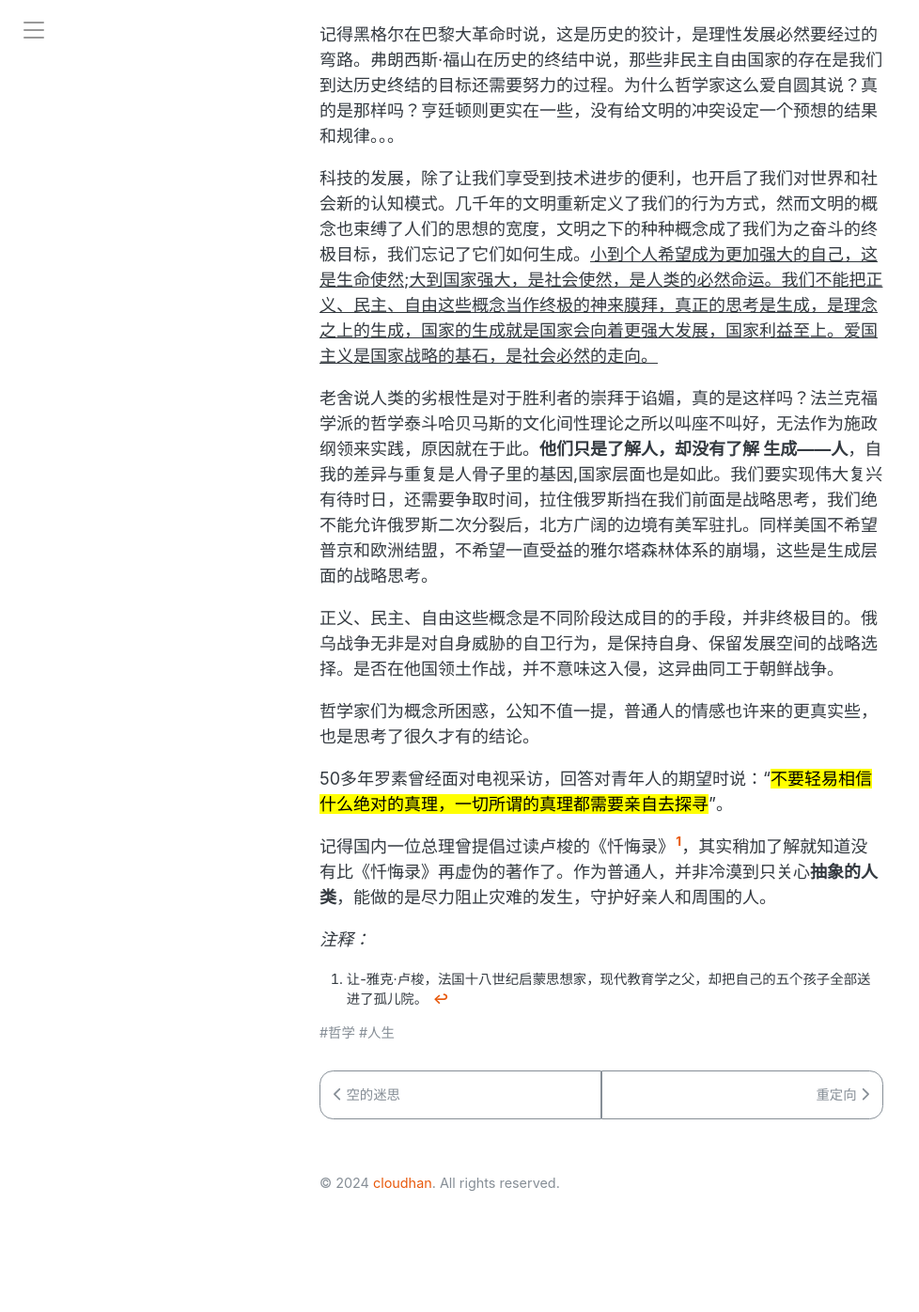
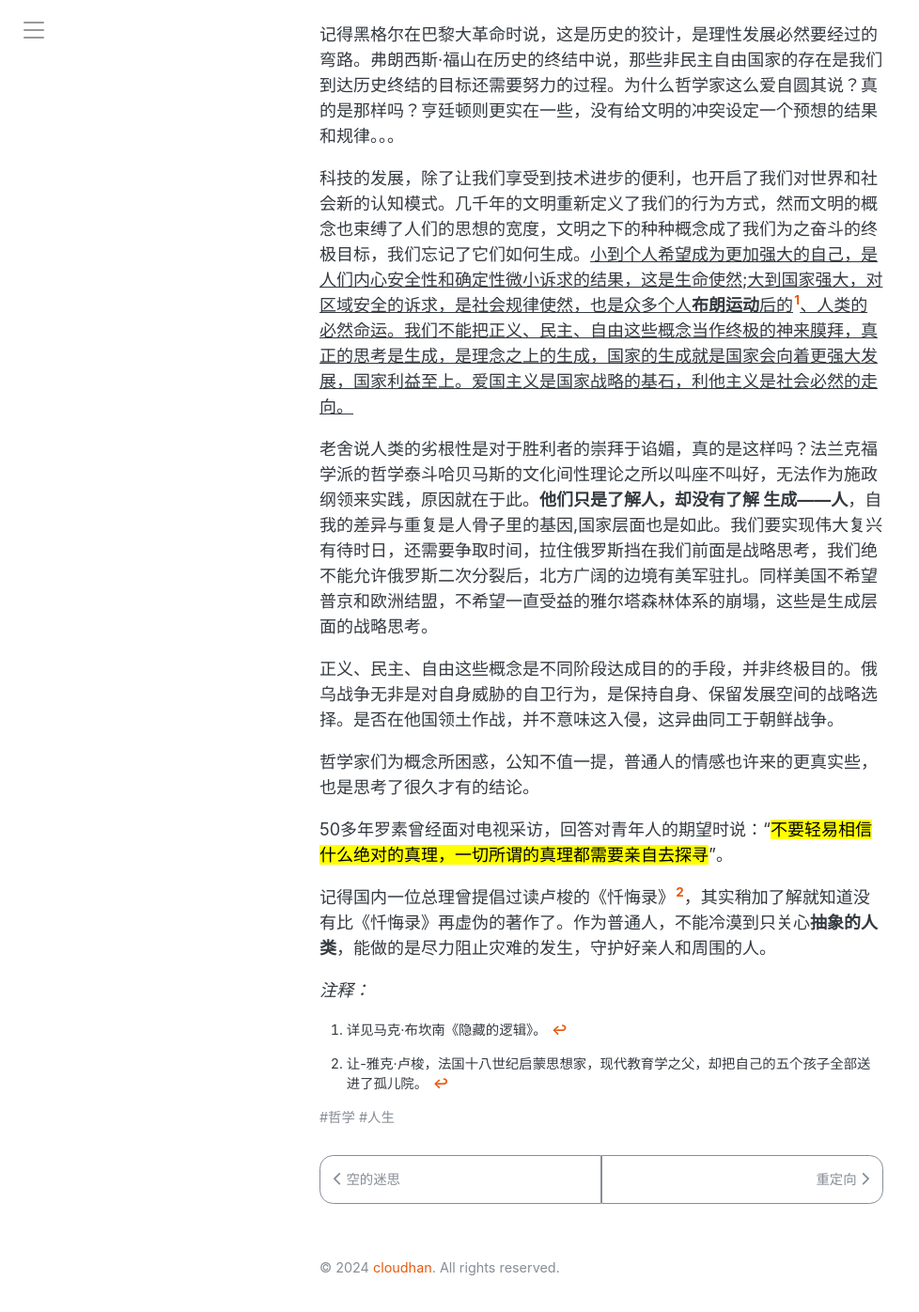
Before and after one commit to symphonyh/symphonyh.github.io, a Jekyll site: the page built from _posts/2024-11-16-zhyi.md, in a window 1280 px wide and 1400 px high, scrolled down 747 px. Shown: the top 1396 px of the window at 94% size, without its empty margins (0-978 px from the left). Built offline with Jekyll 4.4.1, drawn with Linux system fonts in a browser that asks for light colours; comment, search, counter and statistics services are not loaded; before the commit the page ends 2064 px from its top, so only the background shows below that.

Commit message:
小的修改

```diff
--- a/_posts/2024-11-16-zhyi.md
+++ b/_posts/2024-11-16-zhyi.md
@@ -18,7 +18,7 @@ comments: true
 
 记得黑格尔在巴黎大革命时说，这是历史的狡计，是理性发展必然要经过的弯路。弗朗西斯·福山在历史的终结中说，那些非民主自由国家的存在是我们到达历史终结的目标还需要努力的过程。为什么哲学家这么爱自圆其说？真的是那样吗？亨廷顿则更实在一些，没有给文明的冲突设定一个预想的结果和规律。。。
 
-科技的发展，除了让我们享受到技术进步的便利，也开启了我们对世界和社会新的认知模式。几千年的文明重新定义了我们的行为方式，然而文明的概念也束缚了人们的思想的宽度，文明之下的种种概念成了我们为之奋斗的终极目标，我们忘记了它们如何生成。<ins>小到个人希望成为更加强大的自己，这是生命使然;大到国家强大，是社会使然，是人类的必然命运。我们不能把正义、民主、自由这些概念当作终极的神来膜拜，真正的思考是生成，是理念之上的生成，国家的生成就是国家会向着更强大发展，国家利益至上。爱国主义是国家战略的基石，是社会必然的走向。</ins>
+科技的发展，除了让我们享受到技术进步的便利，也开启了我们对世界和社会新的认知模式。几千年的文明重新定义了我们的行为方式，然而文明的概念也束缚了人们的思想的宽度，文明之下的种种概念成了我们为之奋斗的终极目标，我们忘记了它们如何生成。<ins>小到个人希望成为更加强大的自己，是人们内心安全性和确定性微小诉求的结果，这是生命使然;大到国家强大，对区域安全的诉求，是社会规律使然，也是众多个人**布朗运动**后的[^fn1]、人类的必然命运。我们不能把正义、民主、自由这些概念当作终极的神来膜拜，真正的思考是生成，是理念之上的生成，国家的生成就是国家会向着更强大发展，国家利益至上。爱国主义是国家战略的基石，利他主义是社会必然的走向。</ins>
 
 老舍说人类的劣根性是对于胜利者的崇拜于谄媚，真的是这样吗？法兰克福学派的哲学泰斗哈贝马斯的文化间性理论之所以叫座不叫好，无法作为施政纲领来实践，原因就在于此。**他们只是了解人，却没有了解 生成——人**，自我的差异与重复是人骨子里的基因,国家层面也是如此。我们要实现伟大复兴有待时日，还需要争取时间，拉住俄罗斯挡在我们前面是战略思考，我们绝不能允许俄罗斯二次分裂后，北方广阔的边境有美军驻扎。同样美国不希望普京和欧洲结盟，不希望一直受益的雅尔塔森林体系的崩塌，这些是生成层面的战略思考。
 
@@ -29,8 +29,9 @@ comments: true
 
 50多年罗素曾经面对电视采访，回答对青年人的期望时说：“<mark>不要轻易相信什么绝对的真理，一切所谓的真理都需要亲自去探寻</mark>”。
 
-记得国内一位总理曾提倡过读卢梭的《忏悔录》[^fn1]，其实稍加了解就知道没有比《忏悔录》再虚伪的著作了。作为普通人，并非冷漠到只关心**抽象的人类**，能做的是尽力阻止灾难的发生，守护好亲人和周围的人。
+记得国内一位总理曾提倡过读卢梭的《忏悔录》[^fn2]，其实稍加了解就知道没有比《忏悔录》再虚伪的著作了。作为普通人，不能冷漠到只关心**抽象的人类**，能做的是尽力阻止灾难的发生，守护好亲人和周围的人。
 
 *注释：*
 
-[^fn1]:让-雅克·卢梭，法国十八世纪启蒙思想家，现代教育学之父，却把自己的五个孩子全部送进了孤儿院。
+[^fn1]:详见马克·布坎南《隐藏的逻辑》。
+[^fn2]:让-雅克·卢梭，法国十八世纪启蒙思想家，现代教育学之父，却把自己的五个孩子全部送进了孤儿院。
```
Also changed, not shown: _posts/2024-11-18-chdx.md (+1 -1 lines).
